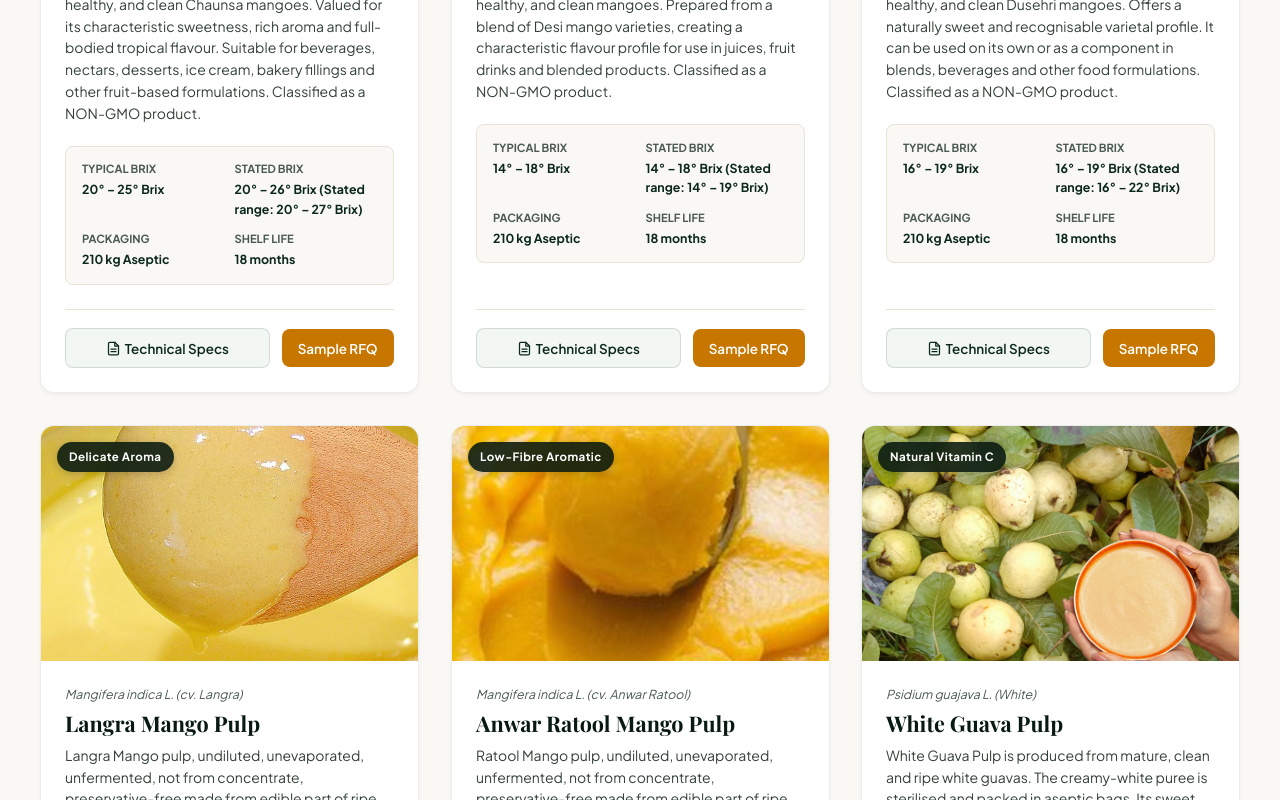
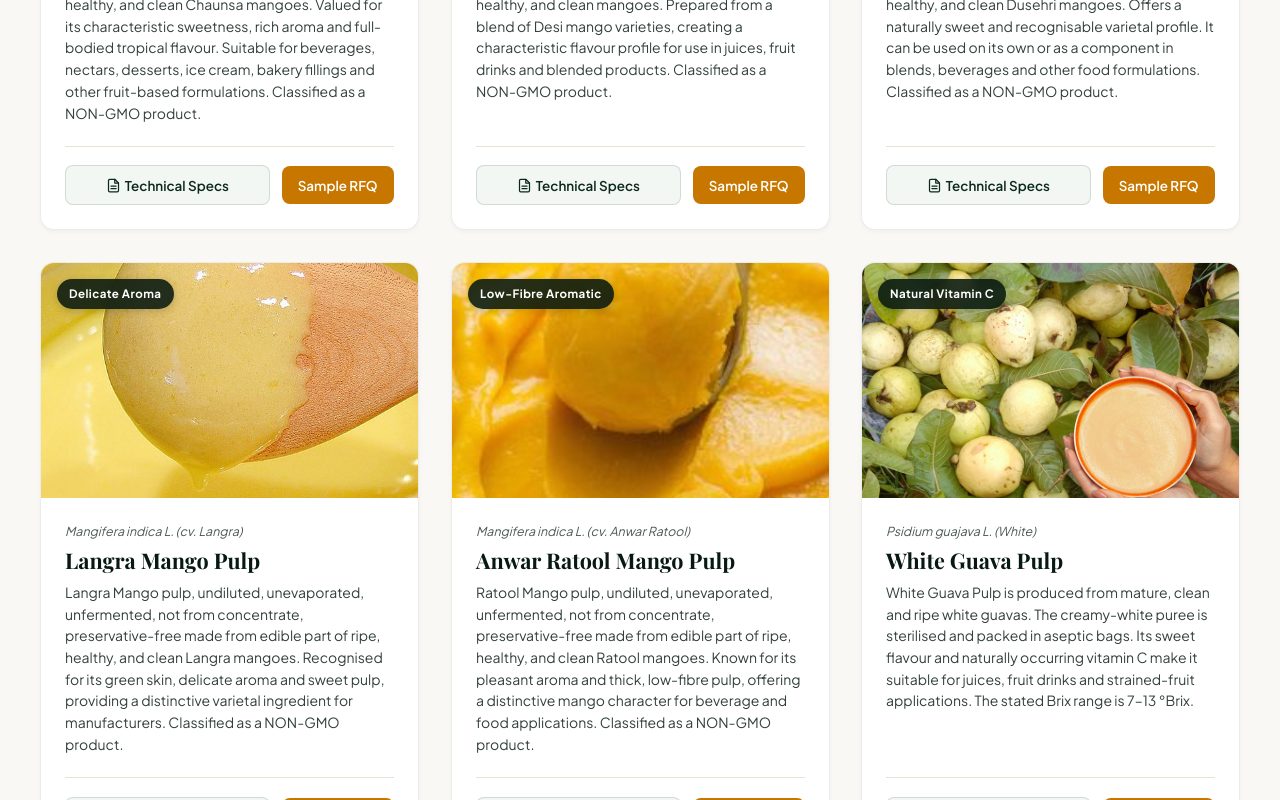
Before and after one commit to Musabaqdus/rb-foods, a Next.js app: page / in a window 1280 px wide. Shown: the part 2260-3060 px from the top of the page. Built offline with nearby package versions, Linux system fonts and the light colour scheme; a web font is replaced by a local one.

Commit message:
fix(catalog): remove technical spec quick bar from homepage product cards per client request

```diff
--- a/components/ProductCatalog.tsx
+++ b/components/ProductCatalog.tsx
@@ -162,25 +162,6 @@ export default function ProductCatalog({ onOpenSpec, onSelectRfq }: ProductCatal
                 <h3 className="product-card-title">{product.name}</h3>
                 <p className="product-card-tagline">{product.overview}</p>
 
-                <div className="spec-quick-bar">
-                  <div className="spec-mini-item">
-                    <span className="spec-mini-label">TYPICAL BRIX</span>
-                    <span className="spec-mini-val">{product.specs.typicalBrix}</span>
-                  </div>
-                  <div className="spec-mini-item">
-                    <span className="spec-mini-label">STATED BRIX</span>
-                    <span className="spec-mini-val">{product.specs.statedBrix}</span>
-                  </div>
-                  <div className="spec-mini-item">
-                    <span className="spec-mini-label">PACKAGING</span>
-                    <span className="spec-mini-val">210 kg Aseptic</span>
-                  </div>
-                  <div className="spec-mini-item">
-                    <span className="spec-mini-label">SHELF LIFE</span>
-                    <span className="spec-mini-val">{product.specs.shelfLife.split(' ')[0]} {product.specs.shelfLife.split(' ')[1] || 'Months'}</span>
-                  </div>
-                </div>
-
                 <div className="product-card-footer">
                   <button
                     type="button"
```
